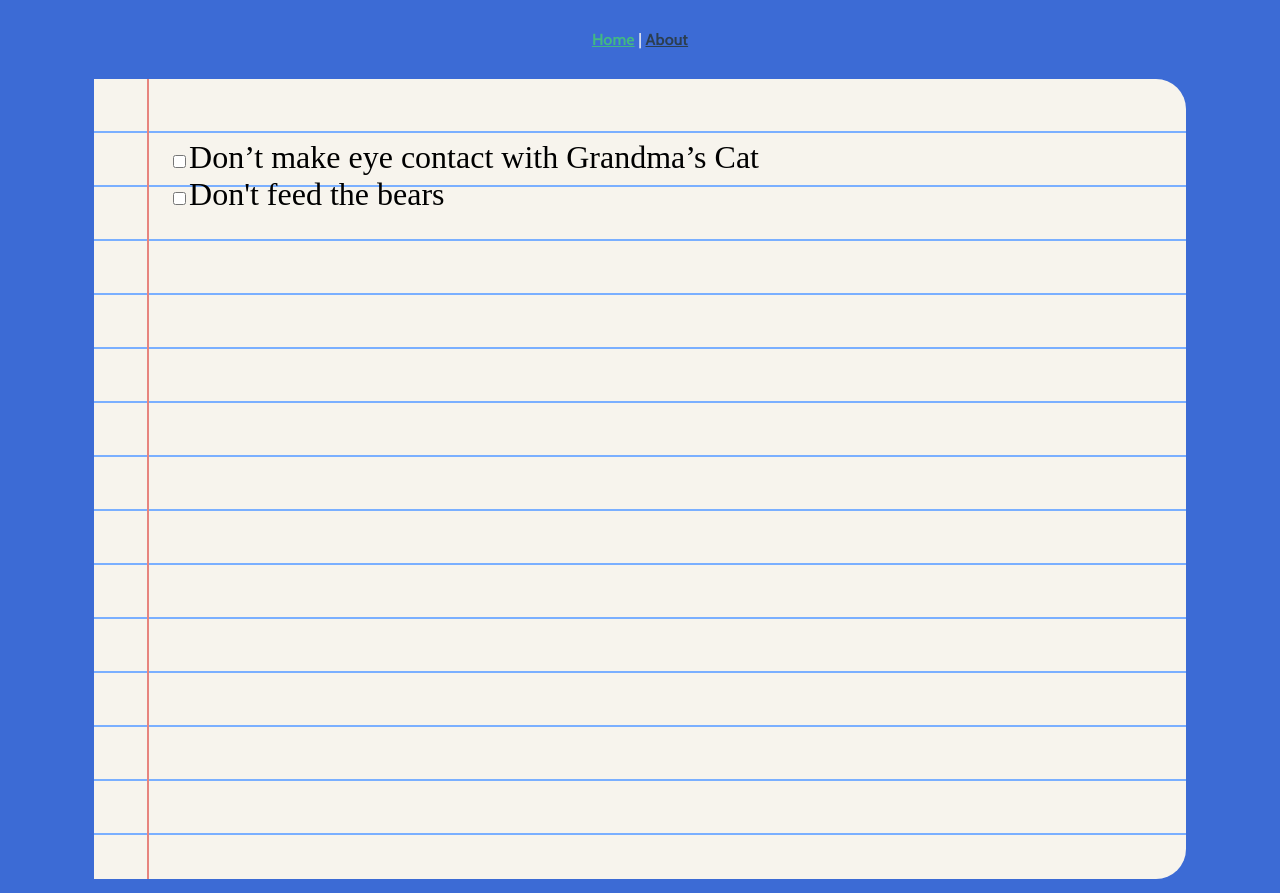
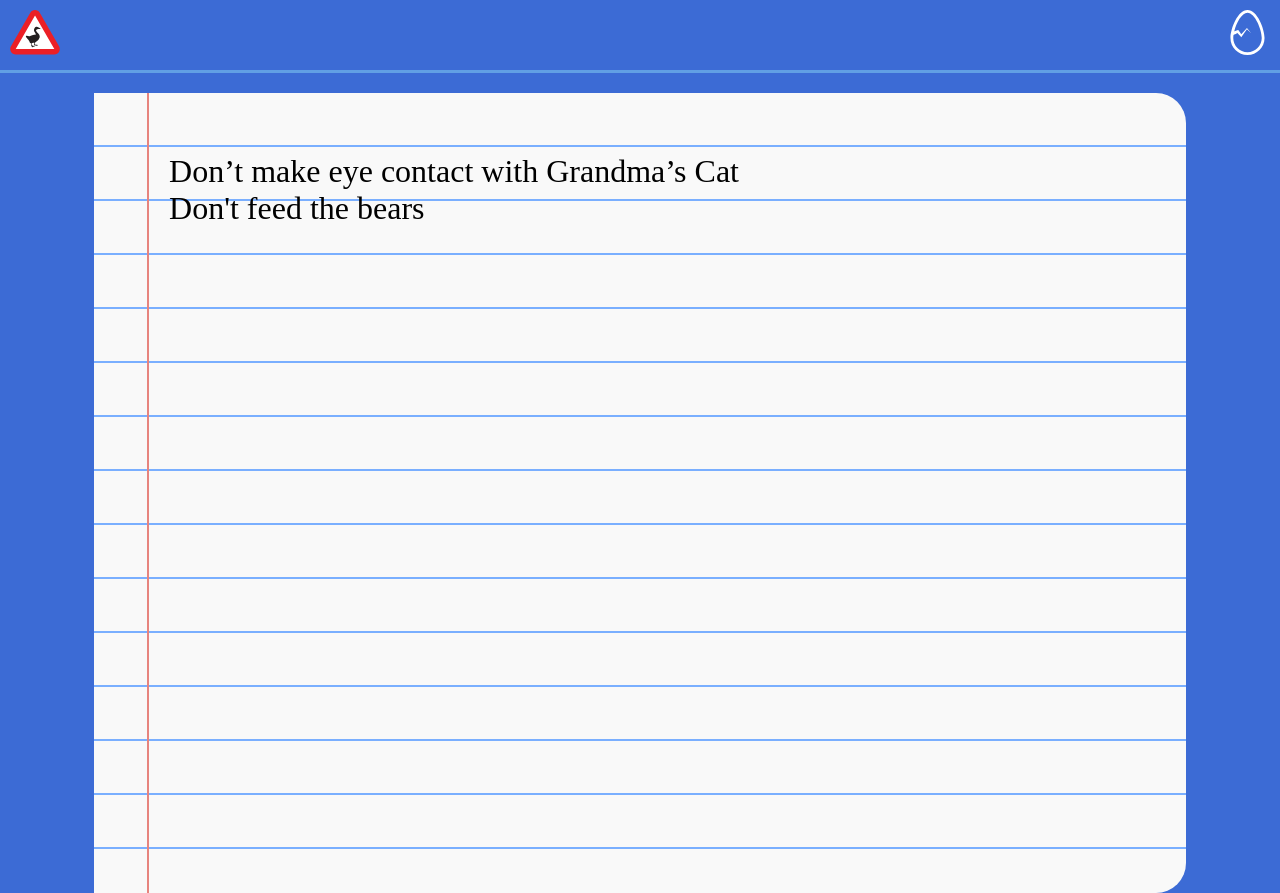
Before and after one commit to e-olazaba/duck-duck-dont, a Vue app: page / in a window 1280 px wide. Built offline with nearby package versions, Linux system fonts and the light colour scheme; a web font is replaced by a local one.

Commit message:
UI Updates

```diff
--- a/src/App.vue
+++ b/src/App.vue
@@ -1,8 +1,8 @@
 <template>
   <div id="app">
     <div id="nav">
-      <router-link to="/">Home</router-link> |
-      <router-link to="/about">About</router-link>
+      <router-link to="/" class="home-icon"></router-link>
+      <router-link to="/egg" class="egg-icon"></router-link>
     </div>
     <router-view/>
   </div>
@@ -35,12 +35,52 @@ body {
 }
 
 #nav {
-  padding: 30px;
-  a {
-    font-weight: bold;
-    color: #2c3e50;
-    &.router-link-exact-active {
-      color: #42b983;
+  padding: 10px;
+  display: flex;
+  justify-content: space-between;
+  margin-bottom: 20px;
+  border-bottom: 0.2rem solid #619fe4;
+
+  .home-icon {
+    width: 50px;
+    height: 50px;
+    background-image: url('/img/ugg-sign.svg');
+    background-size: cover;
+    background-repeat: no-repeat;
+    background-position: center;
+  }
+
+  .egg-icon {
+    width: 45px;
+    height: 45px;
+    fill: #FFFFFF;
+    background-image: url('/img/goose-egg.svg');
+    background-size: cover;
+    background-repeat: no-repeat;
+    background-position: center;
+  }
+}
+
+input[type='checkbox'] {
+  position: absolute;
+  height: 1px;
+  width: 1px;
+  overflow: hidden;
+  clip: rect(1px, 1px, 1px, 1px);
+
+  &:checked {
+    + label {
+      text-decoration: line-through;
+    }
+  }
+
+  &:focus {
+    + label {
+      &::before {
+        border: 3px solid #F4B93B;
+        outline: #D5DEE4 auto 3px;
+        outline-offset: -5px;
+      }
     }
   }
 }
--- a/src/components/ToDontList.vue
+++ b/src/components/ToDontList.vue
@@ -29,14 +29,14 @@ export default {
   width: 90%;
 
   .hole-punch {
-    width: 55px;
-    background: #f7f4ed;
+    width: 35px;
+    background: #F9F9F9;
     background-image: repeating-linear-gradient(
       180deg,
-      #f7f4ed 0px,
-      #f7f4ed 52px,
-      #7aafff 52px,
-      #7aafff 54px
+      #F9F9F9 0px,
+      #F9F9F9 39px,
+      #7aafff 39px,
+      #7aafff 41px
     );
     border-right: 2px solid #e7847e;
   }
@@ -46,32 +46,71 @@ export default {
     display: flex;
     flex-direction: column;
     align-items: flex-start;
-    background: #f7f4ed;
+    background: #F9F9F9;
     border-radius: 0px 30px 30px 0px;
     background-image: repeating-linear-gradient(
       180deg,
-      #f7f4ed 0px,
-      #f7f4ed 52px,
-      #7aafff 52px,
-      #7aafff 54px
+      #F9F9F9 0px,
+      #F9F9F9 39px,
+      #7aafff 39px,
+      #7aafff 41px
     );
 
     .page-header {
-      height: 60px;
+      height: 45px;
       width: 100%;
     }
 
     .todont {
       width: 100%;
-      padding-left: 20px;
+      padding: 0 10px;
       text-align: left;
+      user-select: none;
 
       label {
         font-family: 'La Belle Aurore', cursive;
-        font-size: 2rem;
+        font-size: 1.5rem;
         color: #000;
       }
     }
   }
 }
+
+@media screen and (min-width: 640px) {
+  .todonts-wrapper {
+    .hole-punch {
+      width: 55px;
+
+      background-image: repeating-linear-gradient(
+        180deg,
+        #F9F9F9 0px,
+        #F9F9F9 52px,
+        #7aafff 52px,
+        #7aafff 54px
+      );
+    }
+
+    .todonts {
+      background-image: repeating-linear-gradient(
+        180deg,
+        #F9F9F9 0px,
+        #F9F9F9 52px,
+        #7aafff 52px,
+        #7aafff 54px
+      );
+
+      .page-header {
+        height: 60px;
+      }
+
+      .todont {
+        padding: 0 20px;
+
+        label {
+          font-size: 2rem;
+        }
+      }
+    }
+  }
+}
 </style>
--- a/src/router.js
+++ b/src/router.js
@@ -14,9 +14,9 @@ export default new Router({
       component: Home
     },
     {
-      path: '/about',
-      name: 'about',
-      component: () => import(/* webpackChunkName: "about" */ './views/About.vue')
+      path: '/egg',
+      name: 'egg',
+      component: () => import(/* webpackChunkName: "egg" */ './views/Egg.vue')
     }
   ]
 })
--- a/src/views/About.vue
+++ /dev/null
@@ -1,5 +0,0 @@
-<template>
-  <div class="about">
-    <h1>This is an about page</h1>
-  </div>
-</template>
--- /dev/null
+++ b/src/views/Egg.vue
@@ -0,0 +1,4 @@
+<template>
+  <div class="egg">
+  </div>
+</template>
```
Also changed, not shown: public/img/goose-egg.svg (added), public/img/ugg-sign.svg (added).
